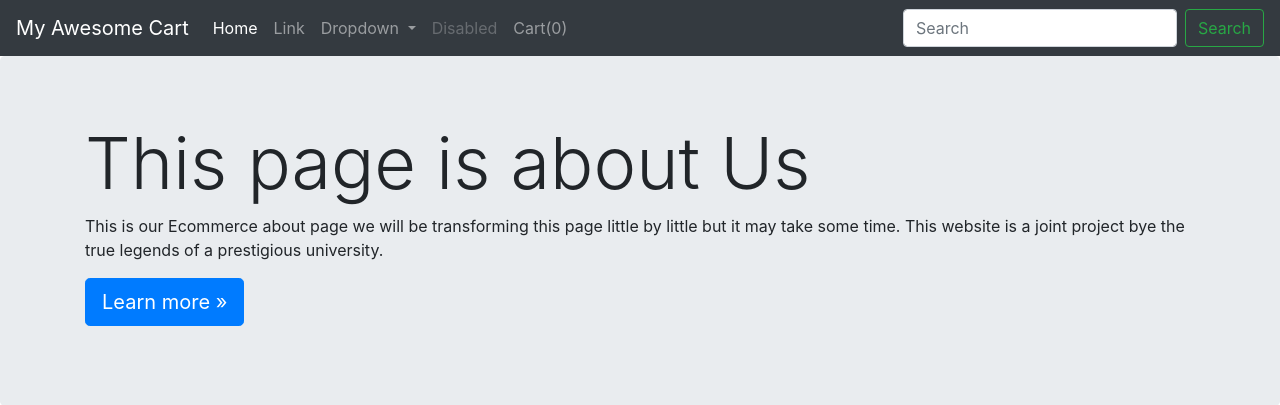
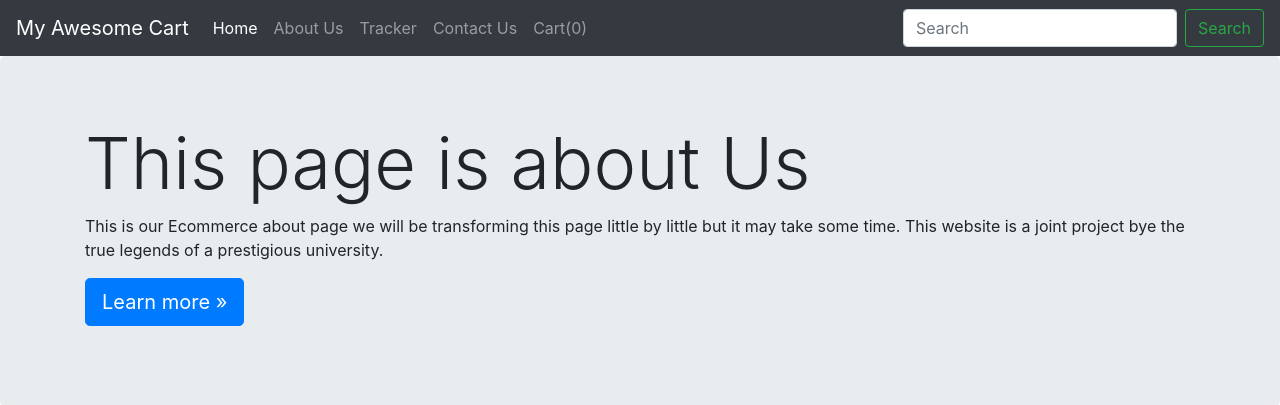
Before and after one commit to Syed-Owais-Ur-Rehman/Django-Practice, a Django app: page /shop/about/ in a window 1280 px wide. Shown: the top 405 px of the page. Run offline with Django 3.2, Linux system fonts and the light colour scheme; some libraries are stand-ins or nearby versions.

Commit message:
Update basic.html

```diff
--- a/shop/templates/shop/basic.html
+++ b/shop/templates/shop/basic.html
@@ -24,10 +24,21 @@
       <li class="nav-item active">
         <a class="nav-link" href="#">Home <span class="sr-only">(current)</span></a>
       </li>
+
       <li class="nav-item">
-        <a class="nav-link" href="#">Link</a>
+        <a class="nav-link" href="#">About Us</a>
       </li>
-      <li class="nav-item dropdown">
+
+      <li class="nav-item">
+        <a class="nav-link" href="#">Tracker</a>
+      </li>
+
+      <li class="nav-item">
+        <a class="nav-link" href="#">Contact Us</a>
+      </li>
+      <!-- May be used afterwards -->
+
+      <!-- <li class="nav-item dropdown">
         <a class="nav-link dropdown-toggle" href="#" id="navbarDropdown" role="button" data-toggle="dropdown" aria-haspopup="true" aria-expanded="false">
           Dropdown
         </a>
@@ -37,10 +48,15 @@
           <div class="dropdown-divider"></div>
           <a class="dropdown-item" href="#">Something else here</a>
         </div>
-      </li>
-      <li class="nav-item">
+      </li> -->
+
+      <!-- May be used afterwards -->
+
+      <!-- <li class="nav-item">
         <a class="nav-link disabled" href="#" tabindex="-1" aria-disabled="true">Disabled</a>
-      </li>
+      </li> -->
+
+
       <li class="nav-item">
         <a class="nav-link" href="#">Cart(<span id ="cart">0</span>)</a>
       </li>
```
